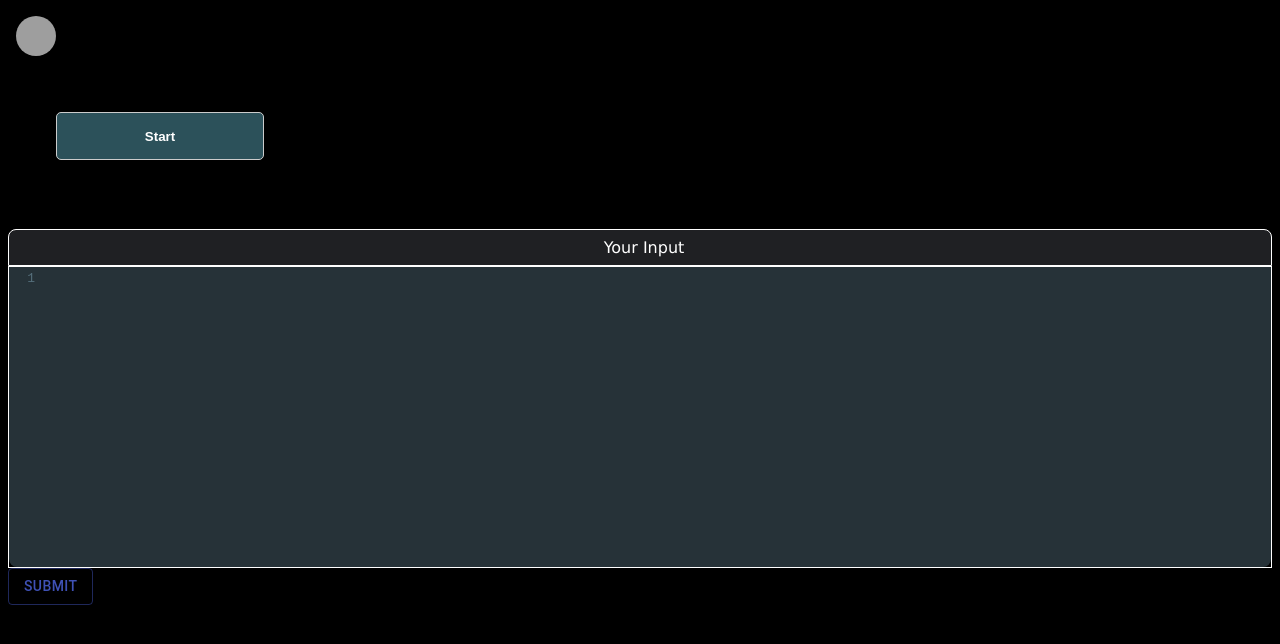
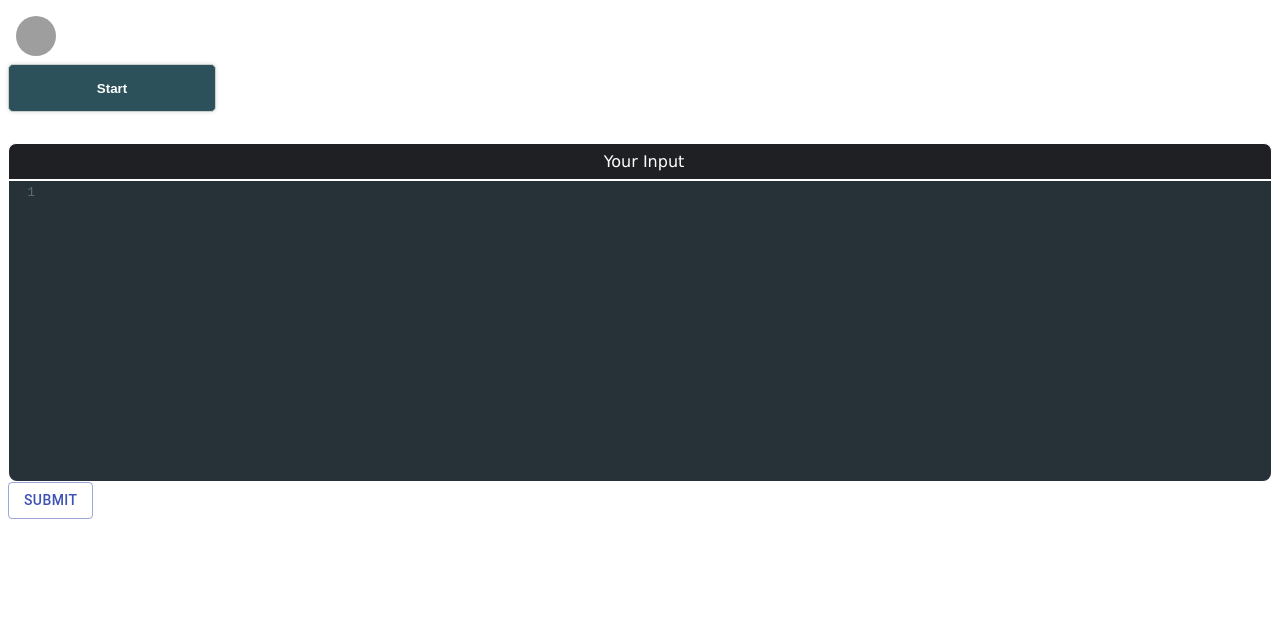
Before and after one commit to GeoDojo/CodeDojo, a React app: page /game in a window 1280 px wide. Shown: the top 644 px of the page. Built offline with nearby package versions, Linux system fonts and the light colour scheme; grey boxes are pictures that could not be loaded.

Commit message:
fixed up styling

```diff
--- a/client/containers/GameContainer.js
+++ b/client/containers/GameContainer.js
@@ -58,4 +58,4 @@ export default GameContainer;
   //     </div>
   //     <CodeBox codeBoxName={"Your Input"} codeBoxValue={appState.function} />
 
-  //     <AlertDialog id="SubmitBtnGameContainer" />
+  //     <AlertDialog id="SubmitBtnGameContainer" />GameGameGame
--- a/client/styles/_banner.scss
+++ b/client/styles/_banner.scss
@@ -11,7 +11,7 @@
 }
 
 .titleText {
-  height: 200px;
+  //height: 200px;
   padding: 0px;
   margin: 0px;
 }
--- a/client/styles/_fonts.scss
+++ b/client/styles/_fonts.scss
@@ -6,3 +6,12 @@
   src: url(https://fonts.gstatic.com/s/bungeeshade/v6/DtVkJxarWL0t2KdzK3oI_jkc6SjTjQJElg.woff2) format('woff2');
   unicode-range: U+0000-00FF, U+0131, U+0152-0153, U+02BB-02BC, U+02C6, U+02DA, U+02DC, U+2000-206F, U+2074, U+20AC, U+2122, U+2191, U+2193, U+2212, U+2215, U+FEFF, U+FFFD;
 }
+
+@font-face {
+  font-family: 'Red Hat Display';
+  font-style: normal;
+  font-weight: 400;
+  font-display: swap;
+  src: url(https://fonts.gstatic.com/s/redhatdisplay/v4/8vIQ7wUr0m80wwYf0QCXZzYzUoTg_T6hR4jNCA.woff2) format('woff2');
+  unicode-range: U+0000-00FF, U+0131, U+0152-0153, U+02BB-02BC, U+02C6, U+02DA, U+02DC, U+2000-206F, U+2074, U+20AC, U+2122, U+2191, U+2193, U+2212, U+2215, U+FEFF, U+FFFD;
+}
--- a/client/styles/index.scss
+++ b/client/styles/index.scss
@@ -6,7 +6,7 @@ a:-webkit-any-link {
 }
 
 body {
-  background: black; //whole page background color
+  background: white; //whole page background color
   height: 100vh;
 }
 
@@ -39,7 +39,7 @@ body {
   ); /* W3C, IE 10+/ Edge, Firefox 16+, Chrome 26+, Opera 12+, Safari 7+ */
   position: sticky;
   top: 0;
-  margin: 3rem;
+  //margin: 3rem;
   text-decoration: none;
 }
 
@@ -52,6 +52,7 @@ body {
   color: white;
   font-weight: bold;
   border-radius: 5px;
+  margin-top: 40px;
 }
 
 #FacebookBtn {
@@ -81,6 +82,11 @@ body {
   font-weight: bold;
   border-radius: 5px;
 }
+
+#StartBtnWaitingRoom {
+
+}
+
 
 .codebox-title {
   display: flex;
@@ -121,7 +127,6 @@ body {
   display: flex;
   justify-content: center;
   align-items: center;
-  background-color: black; //#55efc4 whole page background color
 }
 
 .login-container {
@@ -130,10 +135,10 @@ body {
   justify-content: center;
   align-items: center;
   min-width: 25%;
+  height: 60vh;
   width: 50%;
   margin: 15px;
-  // border: 0px solid black;
-  background-color:#2c515a;
+  padding-top: 100px;
   border: 5px solid white;
   border-radius: 10px;
   box-shadow: 0 2.8px 2.2px rgba(0, 0, 0, 0.034),
@@ -153,5 +158,9 @@ body {
 }
 
 .promptContainer {
-  color: white;
+  font-family: 'Red Hat Display';
 }
+
+.dashboard{
+  //color: white;
+}
```
Also changed, not shown: 2 other files (tests, documents, lock files or other folders).
